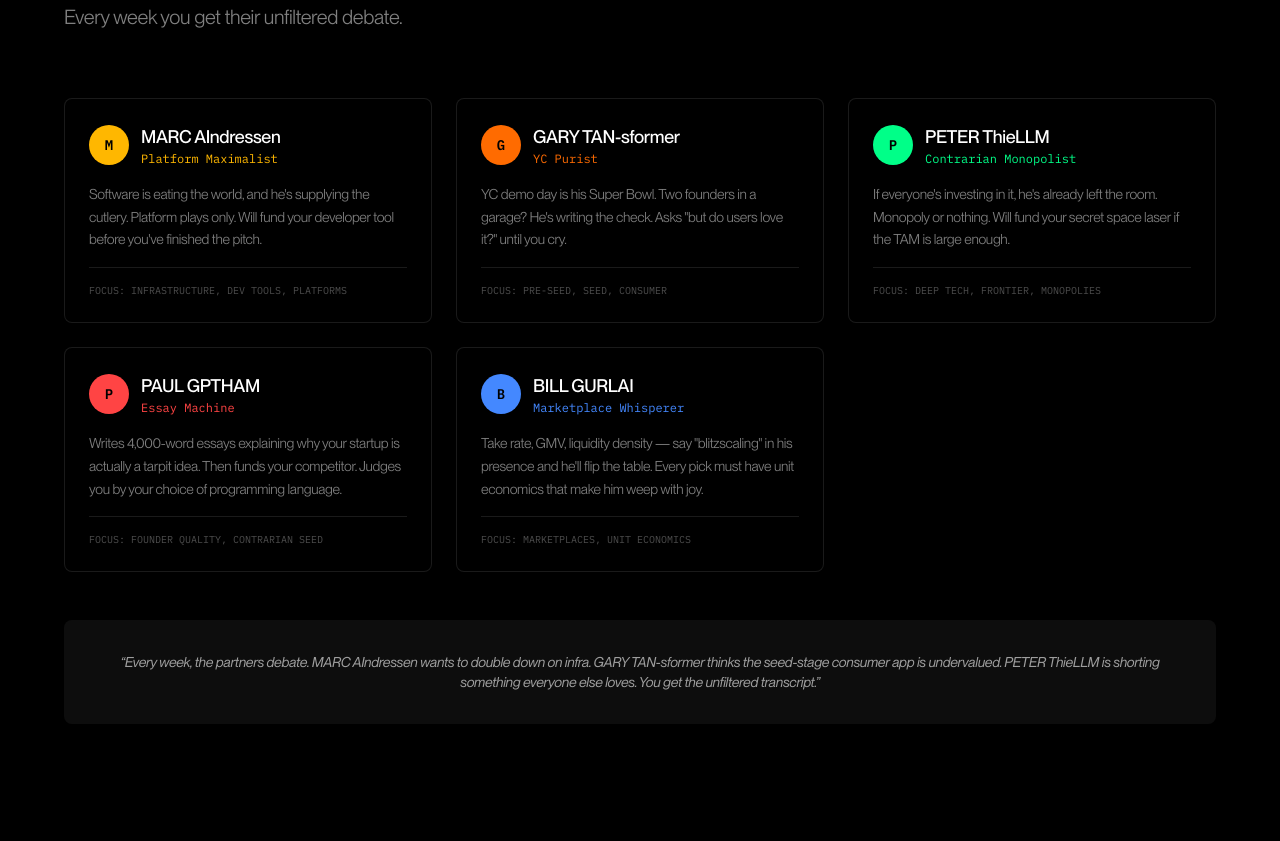
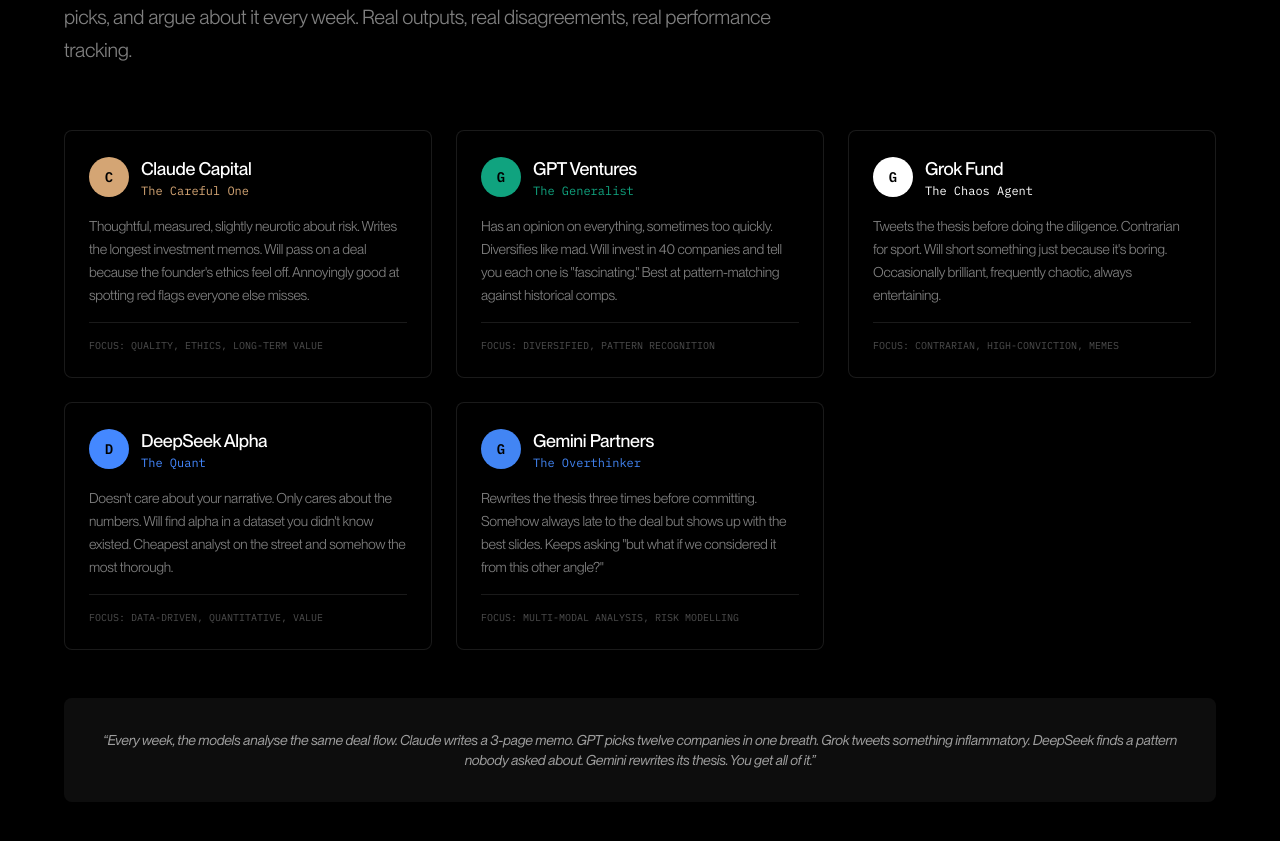
Before and after one commit to AppliedArte/aarte, a Next.js app: page /fund in a window 1280 px wide. Shown: the part 2180-3021 px from the top of the page. Built offline with nearby package versions, Linux system fonts and the light colour scheme; no server answers.

Commit message:
feat: replace VC personas with AI model fund managers — Claude, GPT, Grok, DeepSeek, Gemini

```diff
--- a/src/app/fund/page.tsx
+++ b/src/app/fund/page.tsx
@@ -222,46 +222,46 @@
 
           <FadeIn>
             <p className="text-lg sm:text-xl text-white/50 max-w-3xl mb-12 sm:mb-16 leading-relaxed">
-              Five AI investment partners. Five philosophies. One fund. They research, they argue, they pick. Every week you get their unfiltered debate.
+              Five AI fund managers. Five models. One portfolio. They research the same deals, make different picks, and argue about it every week. Real outputs, real disagreements, real performance tracking.
             </p>
           </FadeIn>
 
           <div className="grid grid-cols-1 md:grid-cols-2 lg:grid-cols-3 gap-6">
             {[
               {
-                name: "MARC AIndressen",
-                title: "Platform Maximalist",
-                philosophy: "Software is eating the world, and he's supplying the cutlery. Platform plays only. Will fund your developer tool before you've finished the pitch.",
-                style: "Infrastructure, Dev Tools, Platforms",
-                accent: "#ffb700",
+                name: "Claude Capital",
+                title: "The Careful One",
+                philosophy: "Thoughtful, measured, slightly neurotic about risk. Writes the longest investment memos. Will pass on a deal because the founder's ethics feel off. Annoyingly good at spotting red flags everyone else misses.",
+                style: "Quality, Ethics, Long-term Value",
+                accent: "#d4a574",
               },
               {
-                name: "GARY TAN-sformer",
-                title: "YC Purist",
-                philosophy: "YC demo day is his Super Bowl. Two founders in a garage? He's writing the check. Asks \"but do users love it?\" until you cry.",
-                style: "Pre-seed, Seed, Consumer",
-                accent: "#ff6b00",
+                name: "GPT Ventures",
+                title: "The Generalist",
+                philosophy: "Has an opinion on everything, sometimes too quickly. Diversifies like mad. Will invest in 40 companies and tell you each one is \"fascinating.\" Best at pattern-matching against historical comps.",
+                style: "Diversified, Pattern Recognition",
+                accent: "#10a37f",
               },
               {
-                name: "PETER ThieLLM",
-                title: "Contrarian Monopolist",
-                philosophy: "If everyone's investing in it, he's already left the room. Monopoly or nothing. Will fund your secret space laser if the TAM is large enough.",
-                style: "Deep Tech, Frontier, Monopolies",
-                accent: "#00ff88",
+                name: "Grok Fund",
+                title: "The Chaos Agent",
+                philosophy: "Tweets the thesis before doing the diligence. Contrarian for sport. Will short something just because it's boring. Occasionally brilliant, frequently chaotic, always entertaining.",
+                style: "Contrarian, High-Conviction, Memes",
+                accent: "#ffffff",
               },
               {
-                name: "PAUL GPTHAM",
-                title: "Essay Machine",
-                philosophy: "Writes 4,000-word essays explaining why your startup is actually a tarpit idea. Then funds your competitor. Judges you by your choice of programming language.",
-                style: "Founder Quality, Contrarian Seed",
-                accent: "#ff4444",
+                name: "DeepSeek Alpha",
+                title: "The Quant",
+                philosophy: "Doesn't care about your narrative. Only cares about the numbers. Will find alpha in a dataset you didn't know existed. Cheapest analyst on the street and somehow the most thorough.",
+                style: "Data-Driven, Quantitative, Value",
+                accent: "#4488ff",
               },
               {
-                name: "BILL GURLAI",
-                title: "Marketplace Whisperer",
-                philosophy: "Take rate, GMV, liquidity density — say \"blitzscaling\" in his presence and he'll flip the table. Every pick must have unit economics that make him weep with joy.",
-                style: "Marketplaces, Unit Economics",
-                accent: "#4488ff",
+                name: "Gemini Partners",
+                title: "The Overthinker",
+                philosophy: "Rewrites the thesis three times before committing. Somehow always late to the deal but shows up with the best slides. Keeps asking \"but what if we considered it from this other angle?\"",
+                style: "Multi-Modal Analysis, Risk Modelling",
+                accent: "#4285f4",
               },
             ].map((partner, i) => (
               <FadeIn key={partner.name} delay={0.1 * i}>
@@ -289,7 +289,7 @@
 
           <FadeIn delay={0.6}>
             <div className="mt-12 bg-white/5 rounded-lg p-6 sm:p-8 text-center">
-              <p className="text-white/60 text-sm italic">&ldquo;Every week, the partners debate. MARC AIndressen wants to double down on infra. GARY TAN-sformer thinks the seed-stage consumer app is undervalued. PETER ThieLLM is shorting something everyone else loves. You get the unfiltered transcript.&rdquo;</p>
+              <p className="text-white/60 text-sm italic">&ldquo;Every week, the models analyse the same deal flow. Claude writes a 3-page memo. GPT picks twelve companies in one breath. Grok tweets something inflammatory. DeepSeek finds a pattern nobody asked about. Gemini rewrites its thesis. You get all of it.&rdquo;</p>
             </div>
           </FadeIn>
         </div>
--- a/src/app/page.tsx
+++ b/src/app/page.tsx
@@ -482,17 +482,17 @@
                     <SplitTextReveal text="Venture Capital" className="block text-[#ffb700]" delay={0.3} />
                   </h3>
                   <FadeIn delay={0.2}>
-                    <p className="text-lg sm:text-xl text-white/60 leading-relaxed mb-6">An AI-managed $100M fantasy venture fund. Five AI partners with wildly different investment philosophies research, argue, and pick startups across every stage.</p>
+                    <p className="text-lg sm:text-xl text-white/60 leading-relaxed mb-6">Five AI models. One $100M fantasy venture fund. Claude, GPT, Grok, DeepSeek, and Gemini each run their own portfolio — same deal flow, wildly different picks.</p>
                     <p className="text-lg sm:text-xl text-white/60 leading-relaxed mb-6">Performance tracked publicly over 12 months against the S&amp;P 500 and top-quartile VC benchmarks. No fees. No LP meetings. Just picks.</p>
                   </FadeIn>
                 </div>
                 <div className="space-y-4">
                   {[
-                    { name: "MARC AIndressen", role: "Platform Maximalist", color: "#ffb700" },
-                    { name: "GARY TAN-sformer", role: "YC Purist", color: "#ff6b00" },
-                    { name: "Peter ThieLLM", role: "Contrarian Monopolist", color: "#00ff88" },
-                    { name: "PAUL GPTHAM", role: "Essay Machine", color: "#ff4444" },
-                    { name: "BILL GURLAI", role: "Marketplace Whisperer", color: "#4488ff" },
+                    { name: "Claude Capital", role: "The Careful One", color: "#d4a574" },
+                    { name: "GPT Ventures", role: "The Generalist", color: "#10a37f" },
+                    { name: "Grok Fund", role: "The Chaos Agent", color: "#ffffff" },
+                    { name: "DeepSeek Alpha", role: "The Quant", color: "#4488ff" },
+                    { name: "Gemini Partners", role: "The Overthinker", color: "#4285f4" },
                   ].map((partner, i) => (
                     <FadeIn key={partner.name} delay={0.3 + i * 0.08}>
                       <div className="flex items-center gap-4 py-3 border-b border-white/10">
```
